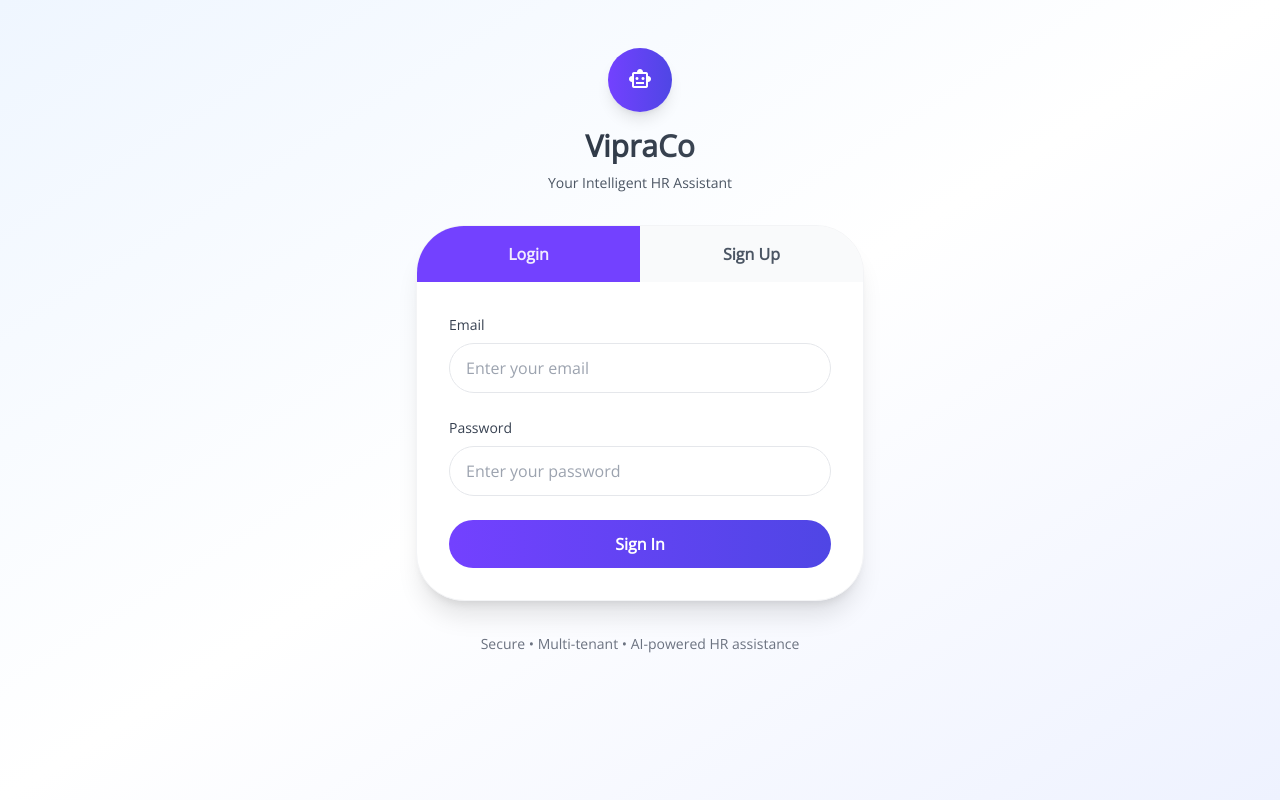
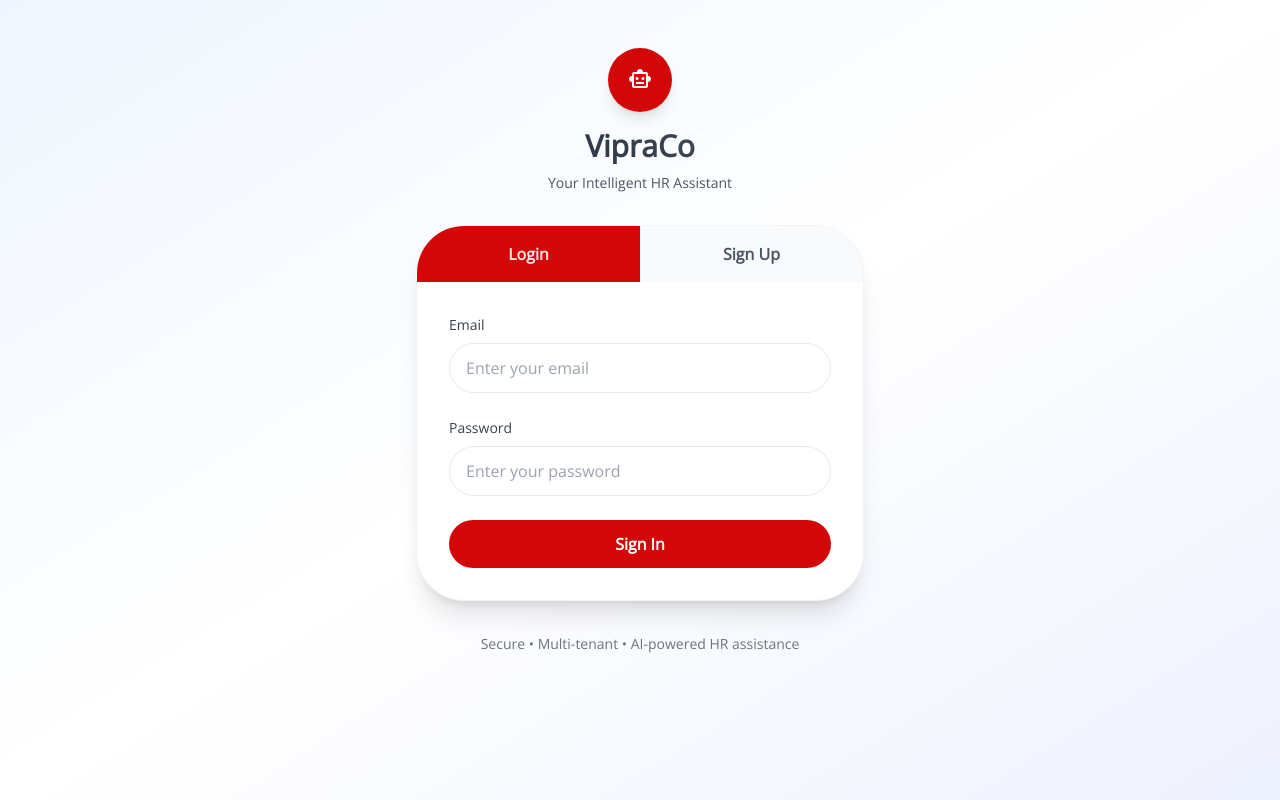
Before and after one commit to shreenivas18/Vipraco-frontend, a React (Create React App) app: page /login in a window 1280 px wide. Built offline with nearby package versions, Linux system fonts and the light colour scheme.

Commit message:
changed the button colours to red in login componenet

```diff
--- a/src/components/style.css
+++ b/src/components/style.css
@@ -518,7 +518,7 @@ video {
 }
 #webcrumbs .bg-primary-500 {
   --tw-bg-opacity: 1;
-  background-color: rgb(115 65 255 / var(--tw-bg-opacity));
+  background-color: #D30707;
 }
 #webcrumbs .bg-white {
   --tw-bg-opacity: 1;
@@ -541,7 +541,7 @@ video {
   --tw-gradient-stops: var(--tw-gradient-from), var(--tw-gradient-to);
 }
 #webcrumbs .from-primary-500 {
-  --tw-gradient-from: #7341ff var(--tw-gradient-from-position);
+  --tw-gradient-from: #D30707 var(--tw-gradient-from-position);
   --tw-gradient-to: rgba(115, 65, 255, 0) var(--tw-gradient-to-position);
   --tw-gradient-stops: var(--tw-gradient-from), var(--tw-gradient-to);
 }
@@ -558,7 +558,7 @@ video {
   --tw-gradient-to: #eef2ff var(--tw-gradient-to-position);
 }
 #webcrumbs .to-indigo-600 {
-  --tw-gradient-to: #4f46e5 var(--tw-gradient-to-position);
+  --tw-gradient-to: #D30707 var(--tw-gradient-to-position);
 }
 #webcrumbs .bg-clip-text {
   background-clip: text;
@@ -649,7 +649,7 @@ video {
 }
 #webcrumbs .text-primary-500 {
   --tw-text-opacity: 1;
-  color: rgb(115 65 255 / var(--tw-text-opacity));
+  color: #D30707;
 }
 #webcrumbs .text-transparent {
   color: transparent;
@@ -722,19 +722,19 @@ video {
 }
 #webcrumbs .hover\:bg-primary-600:hover {
   --tw-bg-opacity: 1;
-  background-color: rgb(99 27 255 / var(--tw-bg-opacity));
+  background-color: #D30707;
 }
 #webcrumbs .hover\:from-primary-600:hover {
-  --tw-gradient-from: #631bff var(--tw-gradient-from-position);
+  --tw-gradient-from: #D30707 var(--tw-gradient-from-position);
   --tw-gradient-to: rgba(99, 27, 255, 0) var(--tw-gradient-to-position);
   --tw-gradient-stops: var(--tw-gradient-from), var(--tw-gradient-to);
 }
 #webcrumbs .hover\:to-indigo-700:hover {
-  --tw-gradient-to: #4338ca var(--tw-gradient-to-position);
+  --tw-gradient-to: #D30707 var(--tw-gradient-to-position);
 }
 #webcrumbs .hover\:text-primary-600:hover {
   --tw-text-opacity: 1;
-  color: rgb(99 27 255 / var(--tw-text-opacity));
+  color: #D30707;
 }
 #webcrumbs .hover\:shadow-lg:hover {
   --tw-shadow:
@@ -775,7 +775,7 @@ video {
 }
 #webcrumbs .focus\:ring-primary-500:focus {
   --tw-ring-opacity: 1;
-  --tw-ring-color: rgb(115 65 255 / var(--tw-ring-opacity));
+  --tw-ring-color: #D30707;
 }
 #webcrumbs .focus\:ring-offset-2:focus {
   --tw-ring-offset-width: 2px;
```
